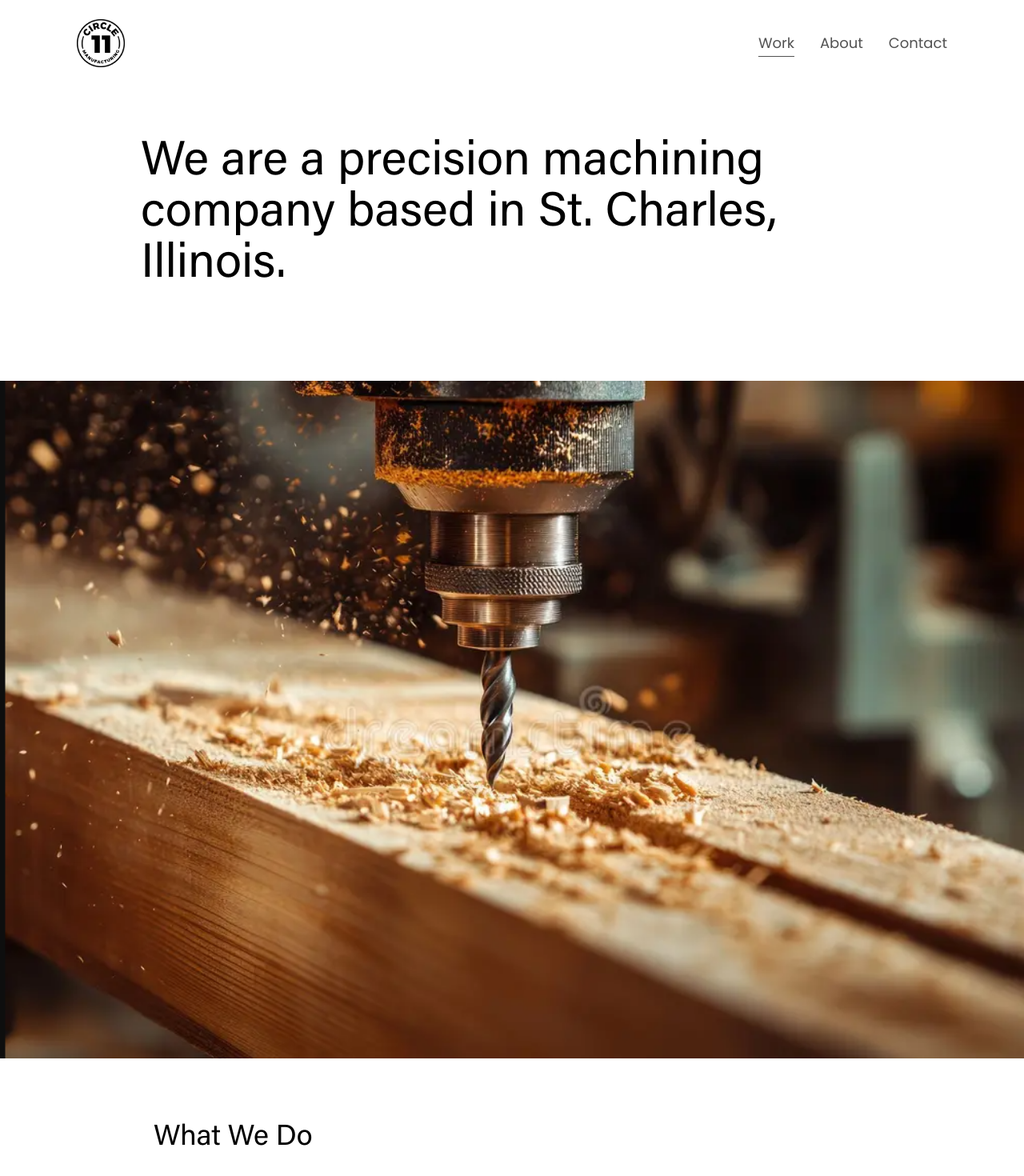
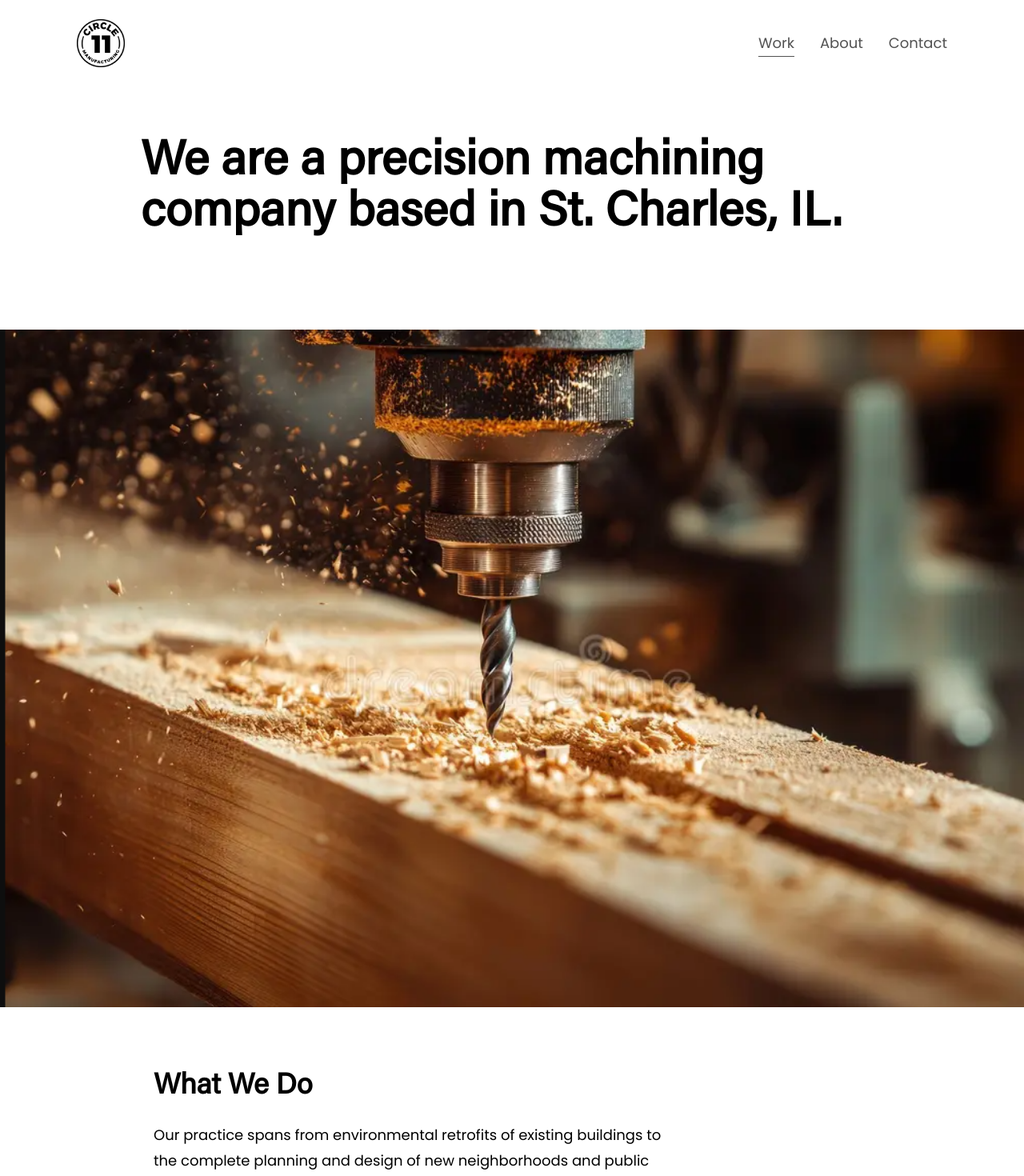
Before and after one commit to CircleElevenManufacturing/circle-eleven, a Next.js app: page / in a window 1280 px wide. Shown: the top 1470 px of the page at 80% size. Built offline with nearby package versions, Linux system fonts and the light colour scheme.

Commit message:
copy and font changes

```diff
--- a/app/about/page.tsx
+++ b/app/about/page.tsx
@@ -4,7 +4,7 @@
   return (
     <section className="mt-28">
       <div className="md:grid grid-cols-5 px-5 lg:px-56 mb-96">
-        <h1 className="text-5xl col-span-2 lg:mb-0 mb-10">About</h1>
+        <h1 className="font-semibold text-5xl col-span-2 lg:mb-0 mb-10">About</h1>
 
         <div className="space-y-5 col-span-3 text-neutral-700">
           <p>
--- a/app/contact/page.tsx
+++ b/app/contact/page.tsx
@@ -4,7 +4,7 @@
   return (
     <section className="mt-28 mb-16 lg:grid grid-cols-2 gap-36 px-5 lg:px-36">
       <div>
-        <h1 className="text-5xl mb-10">Request a Quote</h1>
+        <h1 className="text-5xl mb-10 font-semibold">Request a Quote</h1>
         <p className="mb-20">Please provide some information on your project or goals and we’ll move the conversation on from there.</p>
 
         <hr className="w-3/5 mb-16" />
--- a/app/page.tsx
+++ b/app/page.tsx
@@ -8,14 +8,14 @@
   return (
     <section>
       {/* HEADER */}
-      <h1 className="px-5 md:px-16 xl:pl-44 text-4xl md:text-5xl lg:text-6xl mt-16 mb-28 sm:max-w-2xl md:max-w-6xl max-w-full leading-12 lg:leading-16">
-        We are a precision machining company based in St. Charles, Illinois.
+      <h1 className="font-semibold px-5 md:px-16 xl:pl-44 text-4xl md:text-5xl lg:text-6xl mt-16 mb-28 sm:max-w-2xl md:max-w-6xl max-w-full leading-12 lg:leading-16">
+        We are a precision machining company based in St. Charles, IL.
       </h1>
       <Image src="/drill.png" alt="drill" width={200} height={65} style={{ width: "100%" }} />
 
       {/* RECENT WORK */}
       <div className="px-5 md:px-16 py-20">
-        <h1 className="text-2xl md:text-3xl lg:text-4xl mb-8 pl-0 md:pl-16 xl:pl-32">What We Do</h1>
+        <h1 className="font-semibold text-2xl md:text-3xl lg:text-4xl mb-6 pl-0 md:pl-16 xl:pl-32">What We Do</h1>
         <p className="max-w-3xl leading-8 pl-0 md:pl-16 xl:pl-32 text-lg">
           Our practice spans from environmental retrofits of existing buildings to the complete planning and design of new neighborhoods and
           public spaces. While our work is aesthetically diverse, our projects are linked by a focus on enhancing human relationships
--- a/components/lets-work-together.tsx
+++ b/components/lets-work-together.tsx
@@ -8,7 +8,7 @@
 export default function LetsWorkTogether({ image, hideDescription }: Props) {
   return (
     <div className="bg-red-950 text-white px-10 md:px-40 py-28">
-      <h1 className="text-3xl md:text-5xl mb-8">Let’s Work Together</h1>
+      <h1 className="text-3xl font-semibold md:text-5xl mb-8">Let’s Work Together</h1>
 
       {!hideDescription && (
         <p className="max-w-3xl mb-24 text-md md:text-lg">
@@ -17,7 +17,7 @@
         </p>
       )}
 
-      <Link className="bg-white py-7 px-18 text-lg text-black" href="/contact">
+      <Link className="bg-white py-6 px-16 text-lg text-black" href="/contact">
         Contact Us
       </Link>
     </div>
```
